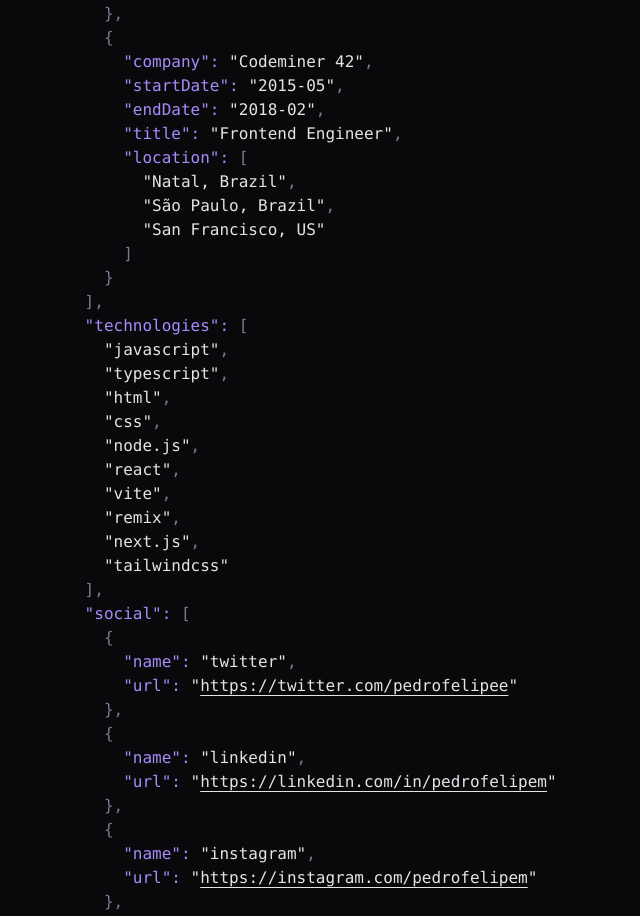
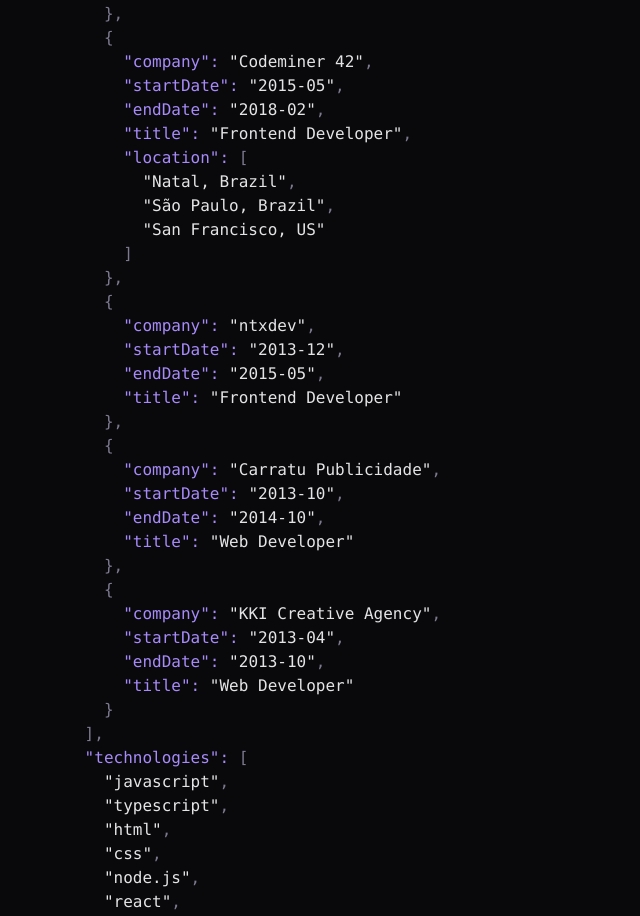
Before and after one commit to pedrofelipe/pedromenezes.dev, a React (Vite) app: page / in a window 1280 px wide. Shown: the part 942-1858 px from the top of the page, without its empty margins (329-969 px from the left). Built offline with nearby package versions, Linux system fonts and the light colour scheme.

Commit message:
add more work experience

```diff
--- a/src/components/Resume/index.tsx
+++ b/src/components/Resume/index.tsx
@@ -40,8 +40,26 @@
       company: 'Codeminer 42',
       startDate: '2015-05',
       endDate: '2018-02',
-      title: 'Frontend Engineer',
+      title: 'Frontend Developer',
       location: ['Natal, Brazil', 'São Paulo, Brazil', 'San Francisco, US']
+    },
+    {
+      company: 'ntxdev',
+      startDate: '2013-12',
+      endDate: '2015-05',
+      title: 'Frontend Developer'
+    },
+    {
+      company: 'Carratu Publicidade',
+      startDate: '2013-10',
+      endDate: '2014-10',
+      title: 'Web Developer'
+    },
+    {
+      company: 'KKI Creative Agency',
+      startDate: '2013-04',
+      endDate: '2013-10',
+      title: 'Web Developer'
     }
   ],
   technologies: [
```
